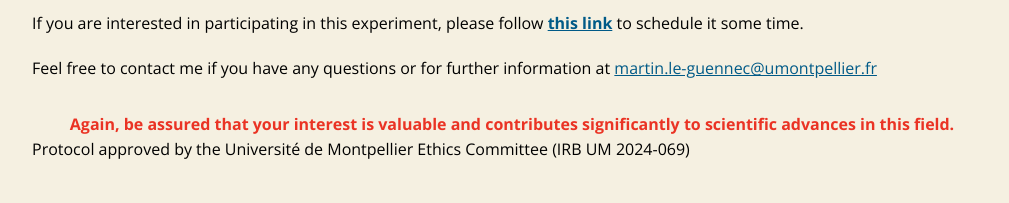
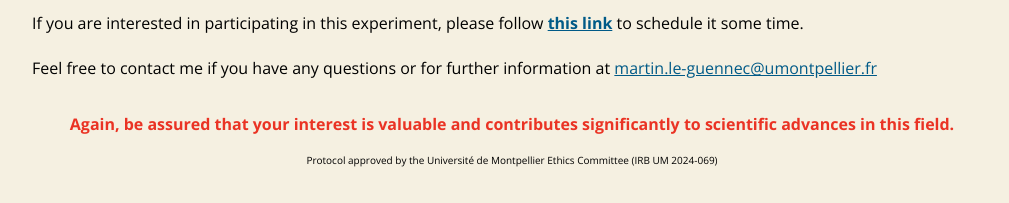
Before and after one commit to martinleguennec/website_info_expe, a plain HTML site: page index.html in a window 1280 px wide. Shown: the part 900-1103 px from the top of the page, without its empty margins (128-1137 px from the left). Drawn offline with nearby package versions, Linux system fonts and the light colour scheme.

Commit message:
Update style.css

```diff
--- a/style.css
+++ b/style.css
@@ -89,6 +89,14 @@ a:hover {
     font-weight: bold;
 }
 
+.small-centered {
+    font-size: 10px;
+    text-align: center;
+    margin: 10px auto;
+    padding: 5px 0;
+    max-width: 80%;
+}
+
 @media (max-width: 768px) {
     header {
         flex-direction: column;
```
